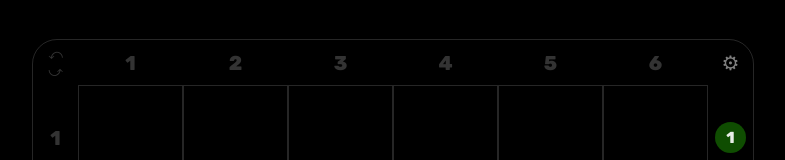
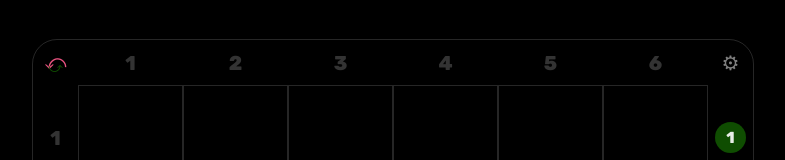
Before and after one commit to sblackstone/kakurasu, a React (Create React App) app: page / in a window 1280 px wide. Both pictures are taken after a click on the button "Play". Shown: the top 160 px of the page, without its empty margins (247-1032 px from the left). Built offline with nearby package versions, Linux system fonts and the light colour scheme; a web font is replaced by a local one.

Commit message:
Dougs flipper :-)

```diff
--- a/src/App.scss
+++ b/src/App.scss
@@ -153,26 +153,38 @@ body, html {
   text-align: center;
 }
 
-.delta-on .flipper {
-  //background-color: $player1_color;
+.delta-on .flipper-top {
+  color: $player1_color;
 }
 
-.delta-off .flipper {
-  //background-color: $player2_color;
+.delta-on .flipper-bottom {
+  color: $player2_color;
 }
 
-  .flipper {
-      font-size: 55%;
-  }
+.delta-off .flipper-top {
+  color: $player2_color;
+}
+
+.delta-off .flipper-bottom {
+  color: $player1_color;
+}
+
+.flipper {
+    font-size: 55%;
+    text-align: center;
+}
+
 
 .flipper-top {
-  background-color: #000;
+  font-size: 150%;
+  margin-bottom: -15px;
 
 }
 
 .flipper-bottom {
-  background-color: #000;
 }
+
+
 
 
 .flipper-square  {
```
